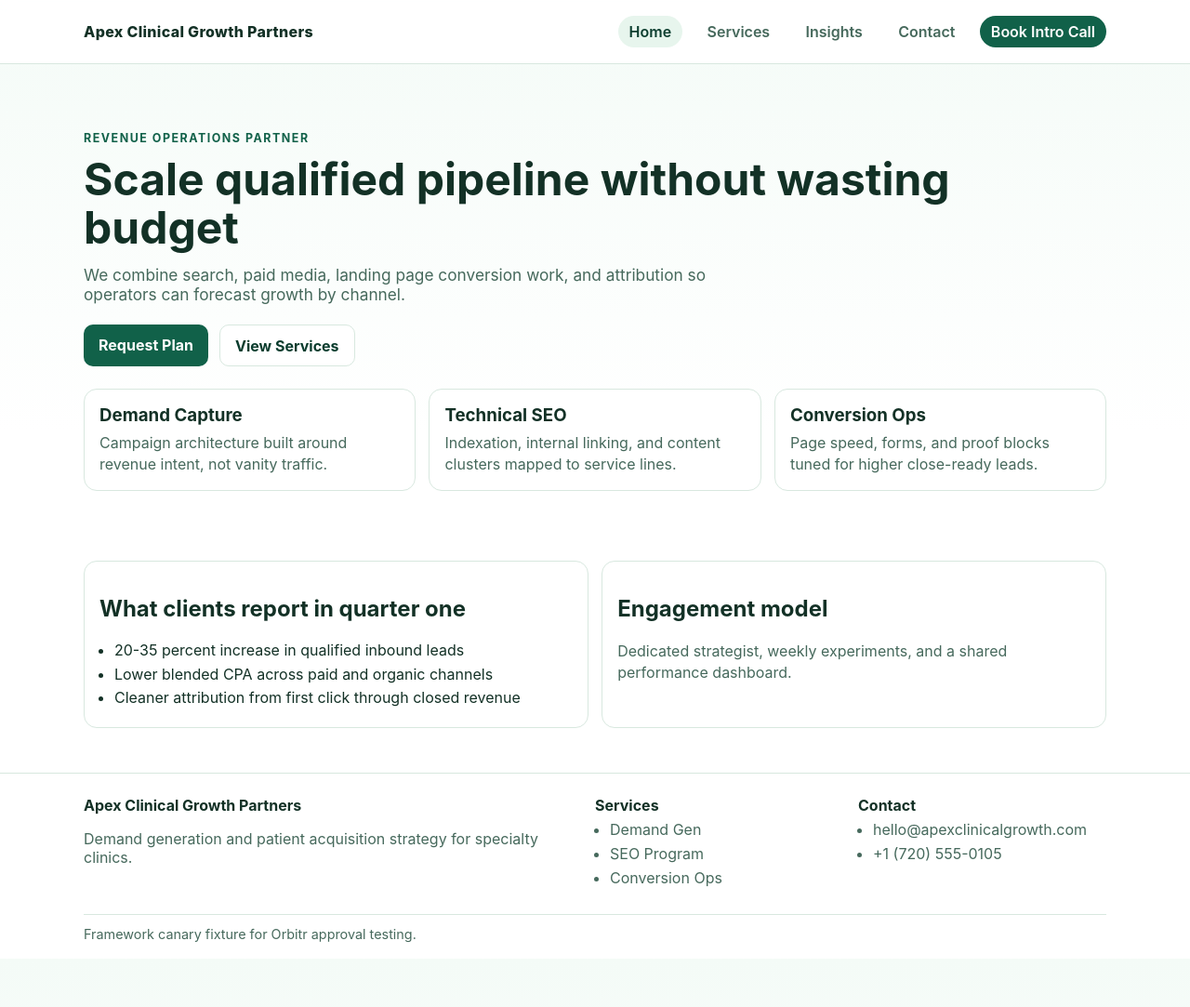
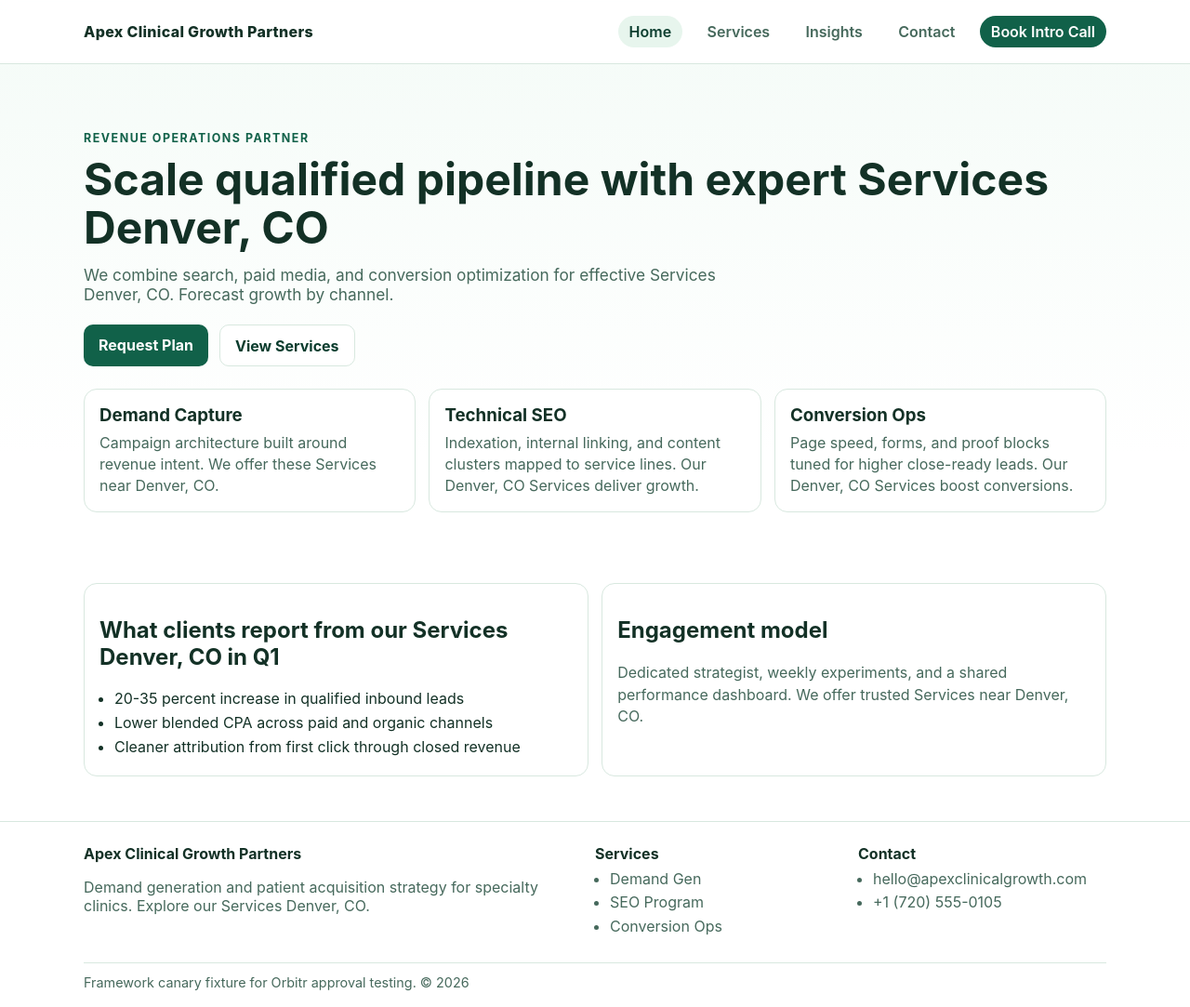
Before and after one commit to prjctlphbt/orbitr-canary-angular-20260228, a Jekyll site: the page index.html, which Jekyll copies as it is, in a window 1280 px wide and 1083 px high. Shown: the whole window at 93% size. Built offline with Jekyll 4.4.1, drawn with Linux system fonts in a browser that asks for light colours.

Commit message:
Refresh and update content: index.html

```diff
--- a/index.html
+++ b/index.html
@@ -1,57 +1,47 @@
-<!doctype html>
+<!DOCTYPE html>
+
 <html lang="en">
 <head>
-    <meta charset="UTF-8" />
-    <meta name="viewport" content="width=device-width, initial-scale=1.0" />
-    <meta name="description" content="Apex Clinical Growth Partners helps local service operators scale qualified pipeline with accountable digital marketing." />
-    <title>Apex Clinical Growth Partners | Growth Marketing</title>
-    <link rel="canonical" href="https://orbitr-canary-angular-20260228.pages.dev/">
-    <link rel="stylesheet" href="/assets/styles.css" />
-<script type="application/ld+json">
-{
-  "@context": "https://schema.org",
-  "@type": "AutoRepair",
-  "name": "Orbitr Canary Angular 20260228",
-  "url": "https://orbitr-canary-angular-20260228.pages.dev",
-  "telephone": "(720) 555-0105"
-}
-</script>
-</head>
+<meta charset="utf-8"/>
+<meta content="width=device-width, initial-scale=1.0" name="viewport"/>
+<meta content="Apex Clinical Growth Partners delivers top-tier growth marketing Services Denver, CO. Scale your qualified pipeline with our accountable digital marketing." name="description"/>
+<title>Apex Clinical Growth Partners | Growth Marketing Services Denver, CO</title>
+<link href="https://orbitr-canary-angular-20260228.pages.dev/" rel="canonical"/>
+<link href="/assets/styles.css" rel="stylesheet">
+</link></head>
 <body>
-
-<app-root ng-version="17.3.0" data-framework="angular">
+<app-root data-framework="angular" ng-version="17.3.0">
 <header>
 <div class="container navbar">
 <a class="brand" href="/">Apex Clinical Growth Partners</a>
-        <button class="nav-toggle" type="button" data-nav-toggle aria-label="Open menu">Menu</button>
-        <nav class="nav-links" data-nav-links data-open="false" aria-label="Primary">
-          <a href="/" aria-current="page">Home</a>
-          <a href="/services/" >Services</a>
-          <a href="/blog/insights/" >Insights</a>
-          <a href="/contact/" >Contact</a>
+<button aria-label="Open menu" class="nav-toggle" data-nav-toggle="" type="button">Menu</button>
+<nav aria-label="Primary" class="nav-links" data-nav-links="" data-open="false">
+<a aria-current="page" href="/">Home</a>
+<a href="/services/">Services</a>
+<a href="/blog/insights/">Insights</a>
+<a href="/contact/">Contact</a>
 <a class="cta" href="/contact/">Book Intro Call</a>
 </nav>
 </div>
 </header>
 <main class="container">
-
 <section class="hero">
 <span class="kicker">Revenue Operations Partner</span>
-        <h1>Scale qualified pipeline without wasting budget</h1>
-        <p class="subhead">We combine search, paid media, landing page conversion work, and attribution so operators can forecast growth by channel.</p>
+<h1>Scale qualified pipeline with expert Services Denver, CO</h1>
+<p class="subhead">We combine search, paid media, and conversion optimization for effective Services Denver, CO. Forecast growth by channel.</p>
 <div class="actions">
 <a class="btn primary" href="/contact/">Request Plan</a>
 <a class="btn ghost" href="/services/">View Services</a>
 </div>
 <div class="grid">
-          <article class="card"><h3>Demand Capture</h3><p>Campaign architecture built around revenue intent, not vanity traffic.</p></article>
-          <article class="card"><h3>Technical SEO</h3><p>Indexation, internal linking, and content clusters mapped to service lines.</p></article>
-          <article class="card"><h3>Conversion Ops</h3><p>Page speed, forms, and proof blocks tuned for higher close-ready leads.</p></article>
+<article class="card"><h3>Demand Capture</h3><p>Campaign architecture built around revenue intent. We offer these Services near Denver, CO.</p></article>
+<article class="card"><h3>Technical SEO</h3><p>Indexation, internal linking, and content clusters mapped to service lines. Our Denver, CO Services deliver growth.</p></article>
+<article class="card"><h3>Conversion Ops</h3><p>Page speed, forms, and proof blocks tuned for higher close-ready leads. Our Denver, CO Services boost conversions.</p></article>
 </div>
 </section>
 <section class="section">
 <article class="card">
-          <h2>What clients report in quarter one</h2>
+<h2>What clients report from our Services Denver, CO in Q1</h2>
 <ul>
 <li>20-35 percent increase in qualified inbound leads</li>
 <li>Lower blended CPA across paid and organic channels</li>
@@ -60,7 +50,7 @@
 </article>
 <article class="card">
 <h2>Engagement model</h2>
-          <p>Dedicated strategist, weekly experiments, and a shared performance dashboard.</p>
+<p>Dedicated strategist, weekly experiments, and a shared performance dashboard. We offer trusted Services near Denver, CO.</p>
 </article>
 </section>
 </main>
@@ -68,7 +58,7 @@
 <div class="container footer-grid">
 <div>
 <strong>Apex Clinical Growth Partners</strong>
-          <p>Demand generation and patient acquisition strategy for specialty clinics.</p>
+<p>Demand generation and patient acquisition strategy for specialty clinics. Explore our Services Denver, CO.</p>
 </div>
 <div>
 <strong>Services</strong>
@@ -86,9 +76,8 @@
 </ul>
 </div>
 </div>
-      <div class="container small-note">Framework canary fixture for Orbitr approval testing.</div>
+<div class="container small-note">Framework canary fixture for Orbitr approval testing. © 2026</div>
 </footer>
 </app-root>
-    <script src="/assets/site.js"></script>
 </body>
 </html>
```
Lines whose indentation alone changed are shown as unchanged.
